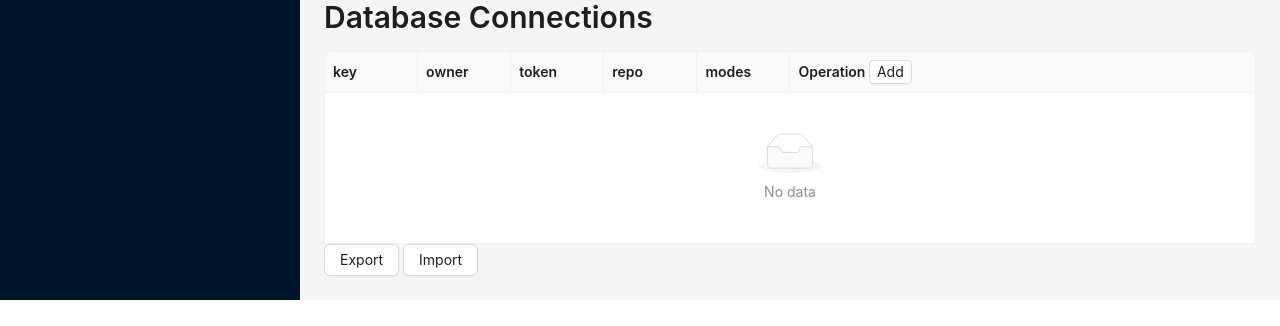
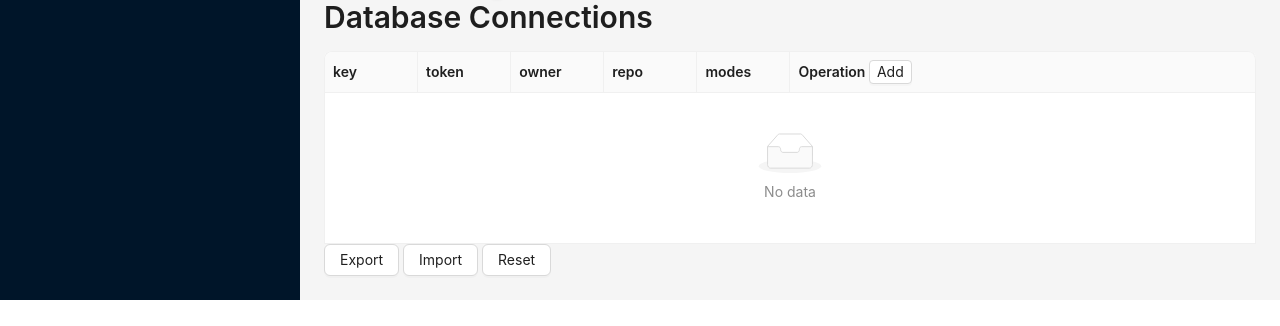
Before and after one commit to db-man/db-man, a React (Create React App) app in the folder packages/components/: page /settings in a window 1280 px wide. Shown: the part 267-593 px from the top of the page. Built offline with nearby package versions, Linux system fonts and the light colour scheme.

Commit message:
Add remove method to storage interface and implement reset functionality for localStorage

```diff
--- a/packages/components/src/constants.ts
+++ b/packages/components/src/constants.ts
@@ -7,15 +7,16 @@ export const NUMBER = 'NUMBER';
 export const BOOL = 'BOOL';
 
 // Localstorage keys
-export const LS_KEY_DBS_SCHEMA = 'dbm_dbs_schema';
-export const LS_KEY_GITHUB_OWNER = 'dbm_github_owner';
+// DB info
+export const LS_KEY_DB_CONNECTIONS = 'dbm_db_connections';
 export const LS_KEY_GITHUB_PERSONAL_ACCESS_TOKEN =
   'dbm_github_personal_access_token';
-export const LS_KEY_GITHUB_REPO_NAME = 'dbm_github_repo_name';
+export const LS_KEY_GITHUB_OWNER = 'dbm_github_owner'; // owner: db-man
+export const LS_KEY_GITHUB_REPO_NAME = 'dbm_github_repo_name'; // repo: split-table-db
+export const LS_KEY_GITHUB_REPO_MODES = 'dbm_github_repo_modes'; // modes: split-table // TODO: Should put in the dbs.json
 export const LS_KEY_GITHUB_REPO_PATH = 'dbm_github_repo_path';
-export const LS_KEY_GITHUB_REPO_MODES = 'dbm_github_repo_modes';
-export const LS_KEY_DB_CONNECTIONS = 'dbm_db_connections';
-// dbm_is_dark_theme
+export const LS_KEY_DBS_SCHEMA = 'dbm_dbs_schema';
+// other switches
 export const LS_IS_DARK_THEME = 'dbm_is_dark_theme';
 export const LS_SHOW_DOWNLOAD_BUTTON = 'dbm_show_download_button';
 
--- a/packages/components/src/example/DbConnectionsExample.tsx
+++ b/packages/components/src/example/DbConnectionsExample.tsx
@@ -23,6 +23,7 @@ const SettingsExample = () => {
           storage={{
             set: (k, v) => window.localStorage.setItem(k, v),
             get: (k) => window.localStorage.getItem(k),
+            remove: (k) => window.localStorage.removeItem(k),
           }}
         />
       </div>
--- a/packages/components/src/pages/Settings/DbConnections.tsx
+++ b/packages/components/src/pages/Settings/DbConnections.tsx
@@ -13,6 +13,7 @@ const { Title } = Typography;
 export type StorageType = {
   set: (k: string, v: string) => void;
   get: (k: string) => string | null;
+  remove: (k: string) => void;
 };
 
 const saveToFile = (data: string, filename: string) => {
@@ -48,6 +49,22 @@ const DbConnections = ({ storage }: { storage: StorageType }) => {
 
   const handleImport = () => {
     fileInputRef.current?.click();
+  };
+
+  const handleReset = () => {
+    // remove db info
+    storage.remove(constants.LS_KEY_DB_CONNECTIONS);
+    storage.remove(constants.LS_KEY_GITHUB_PERSONAL_ACCESS_TOKEN);
+    storage.remove(constants.LS_KEY_GITHUB_OWNER);
+    storage.remove(constants.LS_KEY_GITHUB_REPO_NAME);
+    storage.remove(constants.LS_KEY_GITHUB_REPO_MODES);
+    storage.remove(constants.LS_KEY_GITHUB_REPO_PATH);
+    storage.remove(constants.LS_KEY_DBS_SCHEMA);
+    // remove switches
+    storage.remove(constants.LS_IS_DARK_THEME);
+    storage.remove(constants.LS_SHOW_DOWNLOAD_BUTTON);
+
+    alert('Finish reset, refresh the webpage.');
   };
 
   const handleFileChange = (event: React.ChangeEvent<HTMLInputElement>) => {
@@ -91,6 +108,9 @@ const DbConnections = ({ storage }: { storage: StorageType }) => {
       </Tooltip>{' '}
       <Tooltip title='Import a JSON file to replace all database connection configs'>
         <Button onClick={handleImport}>Import</Button>
+      </Tooltip>{' '}
+      <Tooltip title='Reset all settings in localStorage, e.g. DB connections, DB schemas'>
+        <Button onClick={handleReset}>Reset</Button>
       </Tooltip>
       {/* This hidden input tag will handle importing config from a JSON file */}
       <input
--- a/packages/components/src/pages/Settings/EditableTable.tsx
+++ b/packages/components/src/pages/Settings/EditableTable.tsx
@@ -174,12 +174,6 @@ function EditableTable({
       editable: false,
     },
     {
-      title: 'owner',
-      dataIndex: 'owner',
-      width: '10%',
-      editable: true,
-    },
-    {
       title: 'token',
       dataIndex: 'token',
       width: '10%',
@@ -192,6 +186,12 @@ function EditableTable({
           defaultValue={token}
         />
       ),
+      editable: true,
+    },
+    {
+      title: 'owner',
+      dataIndex: 'owner',
+      width: '10%',
       editable: true,
     },
     {
--- a/packages/components/src/pages/Settings/index.tsx
+++ b/packages/components/src/pages/Settings/index.tsx
@@ -29,6 +29,7 @@ const Settings = () => {
         storage={{
           set: (k, v) => window.localStorage.setItem(k, v),
           get: (k) => window.localStorage.getItem(k),
+          remove: (k) => window.localStorage.removeItem(k),
         }}
       />
     </div>
```
